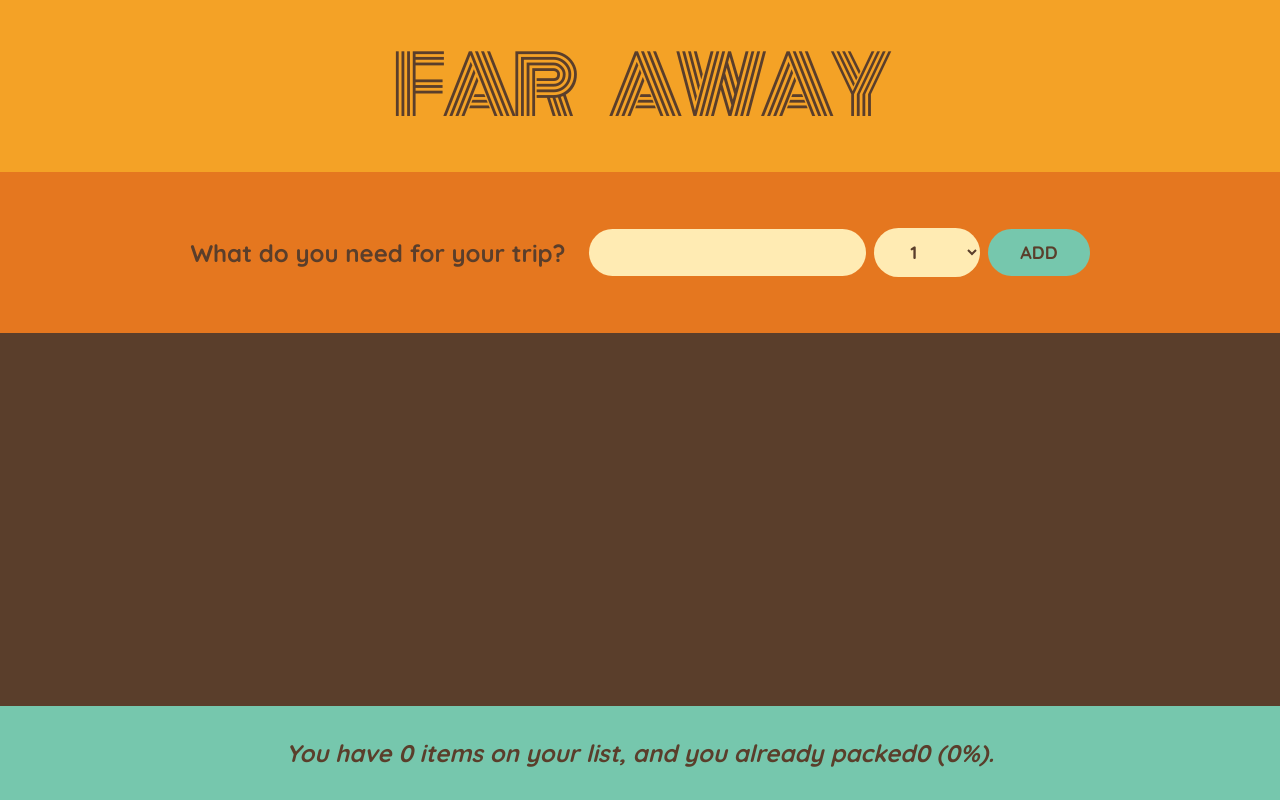
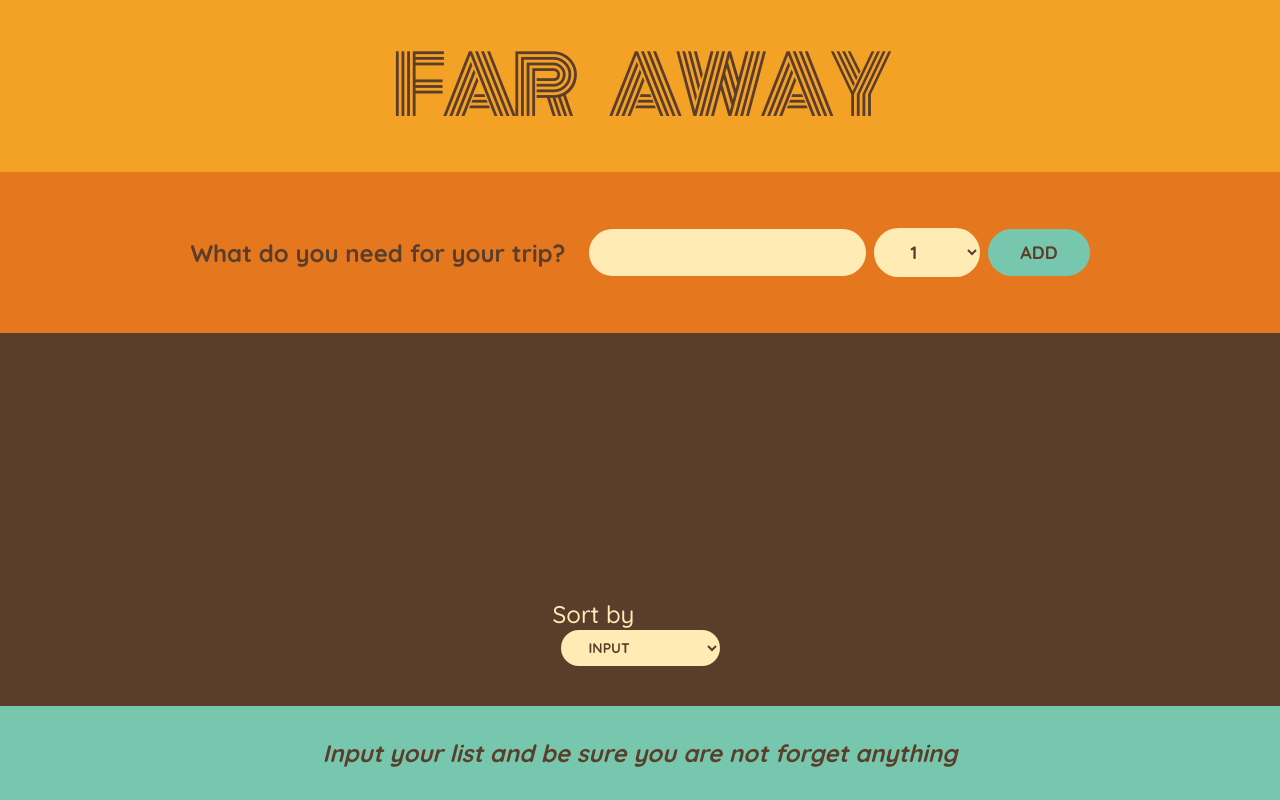
Before and after one commit to AriaNoorghorbani/React_Travel-list, a React (Vite) app: page / in a window 1280 px wide. Built offline with nearby package versions, Linux system fonts and the light colour scheme.

Commit message:
Implement sort

```diff
--- a/src/App.jsx
+++ b/src/App.jsx
@@ -32,10 +32,6 @@ function App() {
     );
   }
 
-  const totalItemsCount = items.length;
-  const packedNum = items.filter((item) => item.packed).length;
-  const percentage = Math.floor((packedNum / totalItemsCount) * 100);
-
   return (
     <div className="app">
       <Logo />
@@ -45,11 +41,7 @@ function App() {
         onRemoveItem={handleRemoveItem}
         onPacked={handlePackedItem}
       />
-      <Stats
-        totalItemsCount={totalItemsCount}
-        packedNum={packedNum}
-        percentage={percentage}
-      />
+      <Stats items={items} />
     </div>
   );
 }
--- a/src/components/PackingList.jsx
+++ b/src/components/PackingList.jsx
@@ -1,10 +1,22 @@
-import React from "react";
+import React, { useState } from "react";
 import Item from "./Item";
 
 export default function PackingList({ items, onRemoveItem, onPacked }) {
+  const [sort, setSort] = useState();
+  console.log(sort);
   return (
-    <ul className="list">
-      <Item items={items} onRemoveItem={onRemoveItem} onPacked={onPacked} />
-    </ul>
+    <div className="list">
+      <ul>
+        <Item items={items} onRemoveItem={onRemoveItem} onPacked={onPacked} />
+      </ul>
+      <div className="actions">
+        <p>Sort by</p>
+        <select value={(e) => setSort(e.target.value)}>
+          <option value="input">Input</option>
+          <option value="description">Description</option>
+          <option value="packed">Packed</option>
+        </select>
+      </div>
+    </div>
   );
 }
--- a/src/components/Stats.jsx
+++ b/src/components/Stats.jsx
@@ -1,16 +1,24 @@
 import React from "react";
 
-export default function Stats({ totalItemsCount, packedNum, percentage }) {
-  return (
-    <footer className="stats">
-      {percentage !== 100 ? (
-        <em>
-          You have {totalItemsCount} items on your list, and you already packed
-          {packedNum} ({percentage ? percentage : 0}%).
-        </em>
-      ) : (
-        <em>You are ready to go✈️</em>
-      )}
-    </footer>
+export default function Stats({ items }) {
+  const totalItemsCount = items.length;
+  const packedNum = items.filter((item) => item.packed).length;
+  const percentage = Math.floor((packedNum / totalItemsCount) * 100);
+
+  let element = (
+    <em> Input your list and be sure you are not forget anything</em>
   );
+
+  if (totalItemsCount > 0 && percentage !== 100) {
+    element = (
+      <em>
+        You have {totalItemsCount} items on your list, and you already packed
+        {packedNum} ({percentage ? percentage : 0}%).
+      </em>
+    );
+  } else if (percentage === 100) {
+    element = <em>You are ready to go✈️</em>;
+  }
+
+  return <footer className="stats">{element}</footer>;
 }
--- a/src/index.css
+++ b/src/index.css
@@ -101,7 +101,6 @@ input {
 .list ul {
   list-style: none;
   width: 80%;
-  overflow: scroll;
 
   display: grid;
   grid-template-columns: repeat(auto-fit, minmax(250px, 1fr));
```
